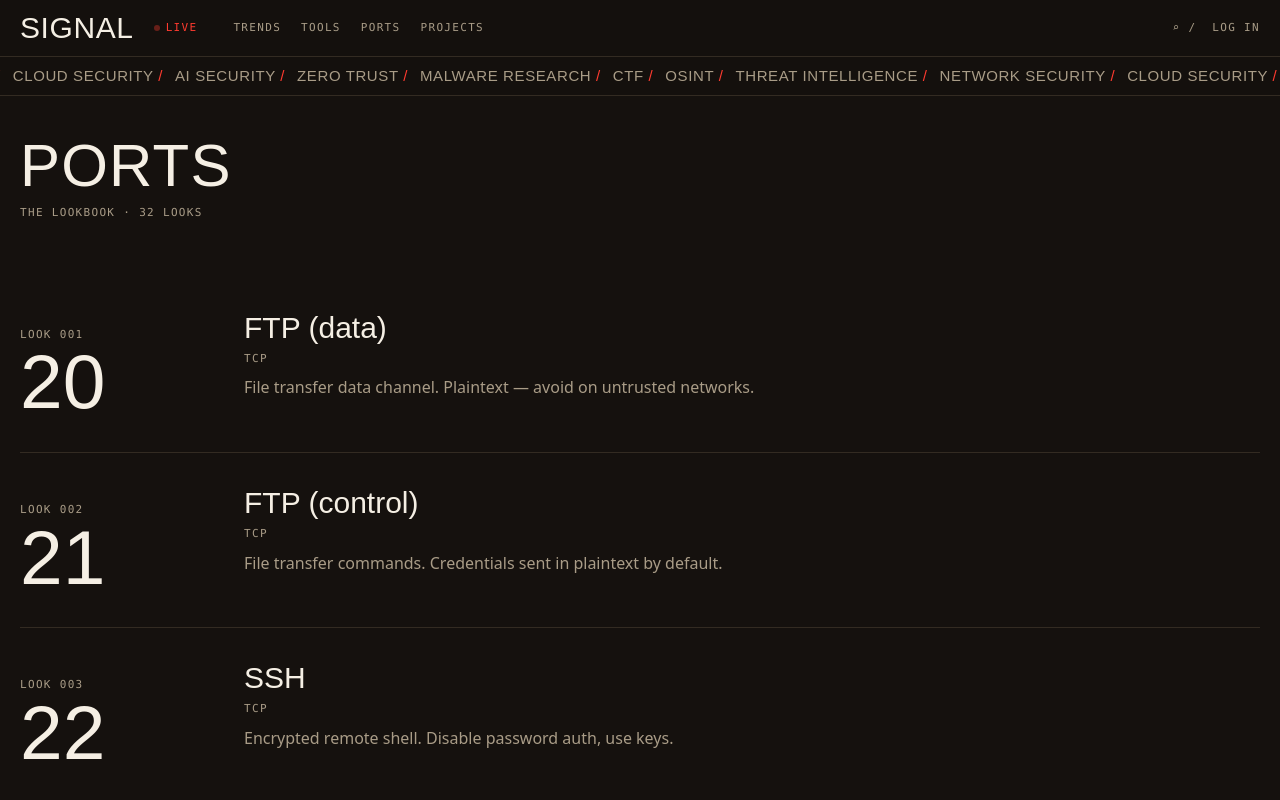
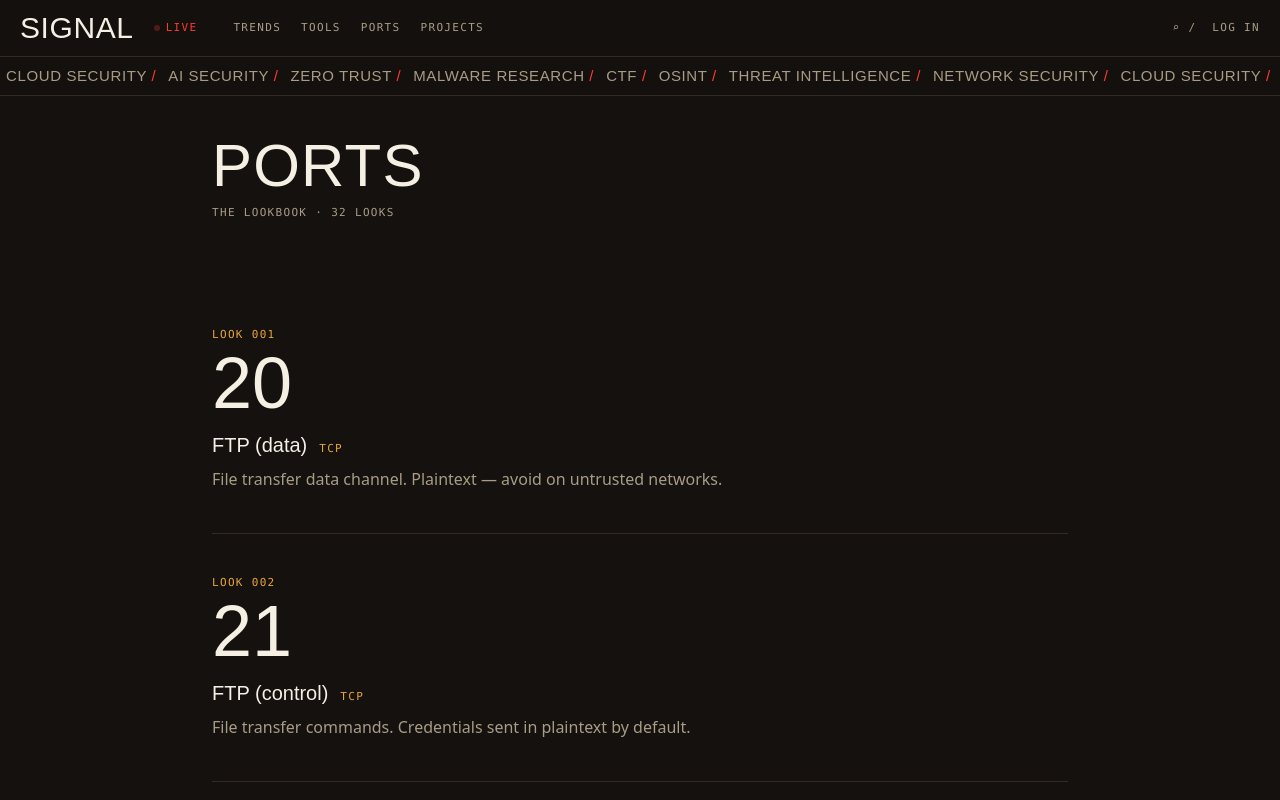
Before and after one commit to ridanaveed1137/signal, a Next.js app: page /ports in a window 1280 px wide. Shown: the top 800 px of the page. Built offline with nearby package versions, Linux system fonts and the light colour scheme; no server answers; a web font is replaced by a local one.

Commit message:
fix ports page: stack vertically instead of grid overlap

```diff
--- a/app/ports/page.tsx
+++ b/app/ports/page.tsx
@@ -3,35 +3,53 @@ import SplitFlap from "@/components/SplitFlap";
 
 export const revalidate = false;
 
+const RISK_COLOR: Record<string, string> = {
+  high: "#ff3b30",
+  medium: "#e5a53b",
+  low: "#4a9d6e",
+};
+
+function riskFor(note: string): keyof typeof RISK_COLOR {
+  const n = note.toLowerCase();
+  if (n.includes("should not") || n.includes("never") || n.includes("ransomware") || n.includes("compromise") || n.includes("no auth")) return "high";
+  if (n.includes("legacy") || n.includes("plaintext") || n.includes("weak")) return "medium";
+  return "low";
+}
+
 export default function PortsPage() {
   return (
-    <main className="mx-auto w-full max-w-7xl flex-1 px-5 py-10">
+    <main className="mx-auto w-full max-w-4xl flex-1 px-5 py-10">
       <h1 className="font-display text-6xl tracking-[0.02em]">
         <SplitFlap text="PORTS" />
       </h1>
-      <p className="mo mb-14 mt-2">
-        The lookbook · {PORTS.length} looks
-      </p>
+      <p className="mo mb-16 mt-2">The lookbook · {PORTS.length} looks</p>
 
       <div className="flex flex-col">
-        {PORTS.map((p, i) => (
-          <div
-            key={p.number}
-            className="grid grid-cols-[auto_1fr] items-baseline gap-6 border-t border-ln py-8 first:border-t-0 md:grid-cols-[200px_1fr]"
-          >
-            <div>
-              <p className="mo">Look {String(i + 1).padStart(3, "0")}</p>
-              <p className="font-display text-[clamp(48px,6vw,88px)] leading-none">
+        {PORTS.map((p, i) => {
+          const risk = riskFor(p.note);
+          const color = RISK_COLOR[risk];
+
+          return (
+            <div
+              key={p.number}
+              className="border-t border-ln py-10 first:border-t-0"
+              style={{ "--ta": color } as React.CSSProperties}
+            >
+              <p className="mo ta">Look {String(i + 1).padStart(3, "0")}</p>
+
+              <p className="font-display mt-1 text-[clamp(40px,10vw,72px)] leading-[1]">
                 {p.number}
               </p>
-            </div>
-            <div>
-              <p className="font-display text-2xl md:text-3xl">{p.name}</p>
-              <p className="mo mt-1">{p.protocol}</p>
+
+              <div className="mt-3 flex flex-wrap items-baseline gap-x-3 gap-y-1">
+                <p className="font-display text-xl">{p.name}</p>
+                <span className="mo ta">{p.protocol}</span>
+              </div>
+
               <p className="mt-2 max-w-[60ch] text-mu">{p.note}</p>
             </div>
-          </div>
-        ))}
+          );
+        })}
       </div>
     </main>
   );
```
